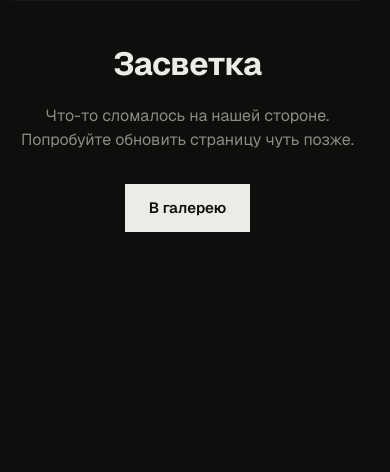
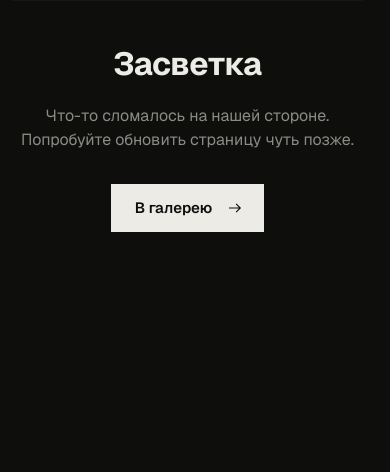
Before and after one commit to tgeruzov/django-photo-gallery, a Django app: template gallery/templates/500.html in a window 390 px wide. Shown: the part 210-682 px from the top of the page. Run offline with Django 5.2, Linux system fonts and the light colour scheme; the template is opened without the code that fills it, so the values that code supplies are empty; parts of the project's set-up code (start-up, migrations or seed data) failed here and were passed over.

Commit message:
fix(ui): no looping flicker on the 500 page, advancing gallery button, release 0.5.2
- The overexposed frames no longer pulse forever, which read as flicker on phones; they flash once on load and settle
- The "В галерею" button on the error pages gets a thin arrow icon: on hover, focus or tap an orange fill runs across from left to right like film advancing, and the arrow moves forward

```diff
--- a/gallery/templates/404.html
+++ b/gallery/templates/404.html
@@ -25,6 +25,9 @@
     </div>
     <h1 class="page-title">Кадр не найден</h1>
     <p>Такой страницы нет или она была перемещена. Зато остальные кадры на месте.</p>
-    <a class="button" href="/">В галерею</a>
+    <a class="button button--advance" href="/">
+      В галерею
+      <svg viewBox="0 0 24 24" aria-hidden="true"><path d="M4 12h15M13.5 6.5 19 12l-5.5 5.5" /></svg>
+    </a>
   </section>
 {% endblock %}
--- a/gallery/templates/500.html
+++ b/gallery/templates/500.html
@@ -25,6 +25,9 @@
     </div>
     <h1 class="page-title">Засветка</h1>
     <p>Что-то сломалось на нашей стороне. Попробуйте обновить страницу чуть позже.</p>
-    <a class="button" href="/">В галерею</a>
+    <a class="button button--advance" href="/">
+      В галерею
+      <svg viewBox="0 0 24 24" aria-hidden="true"><path d="M4 12h15M13.5 6.5 19 12l-5.5 5.5" /></svg>
+    </a>
   </section>
 {% endblock %}
--- a/static/css/styles.css
+++ b/static/css/styles.css
@@ -508,6 +508,53 @@ img {
   cursor: not-allowed;
 }
 
+/* Кнопка со стрелкой: оранжевая заливка протягивается слева направо,
+   как плёнка в камере, стрелка сдвигается вперёд */
+.button--advance {
+  position: relative;
+  gap: 14px;
+  overflow: hidden;
+  isolation: isolate;
+  padding: 0 20px 0 24px;
+}
+
+.button--advance::before {
+  content: "";
+  position: absolute;
+  inset: 0;
+  z-index: -1;
+  background: var(--accent);
+  transform: scaleX(0);
+  transform-origin: left;
+  transition: transform 0.45s var(--ease);
+}
+
+.button--advance:hover,
+.button--advance:hover:not(:disabled) {
+  background: var(--ink);
+}
+
+.button--advance:hover::before,
+.button--advance:focus-visible::before,
+.button--advance:active::before {
+  transform: scaleX(1);
+}
+
+.button--advance svg {
+  width: 18px;
+  height: 18px;
+  fill: none;
+  stroke: currentColor;
+  stroke-width: 1.5;
+  transition: transform 0.45s var(--ease);
+}
+
+.button--advance:hover svg,
+.button--advance:focus-visible svg,
+.button--advance:active svg {
+  transform: translateX(4px);
+}
+
 .to-top {
   position: fixed;
   right: calc(var(--pad) - 9px);
@@ -962,16 +1009,13 @@ img {
   color: rgba(255, 255, 255, 0.9);
 }
 
+/* Одна вспышка при открытии: кадры выгорают в белый и оседают, без повторов */
 .js .error-page--exposed .film-frame {
-  animation: flare 4s ease-in-out infinite alternate;
+  animation: flash 1.6s var(--ease) 0.3s both;
 }
 
-.js .error-page--exposed .film-frame:nth-child(2n) {
-  animation-delay: -1.5s;
-}
-
-@keyframes flare {
-  to { filter: brightness(0.82); }
+@keyframes flash {
+  from { filter: brightness(1.6) saturate(0.4); }
 }
 
 .error-page--exposed .film-number {
```
Also changed, not shown: README.md.
